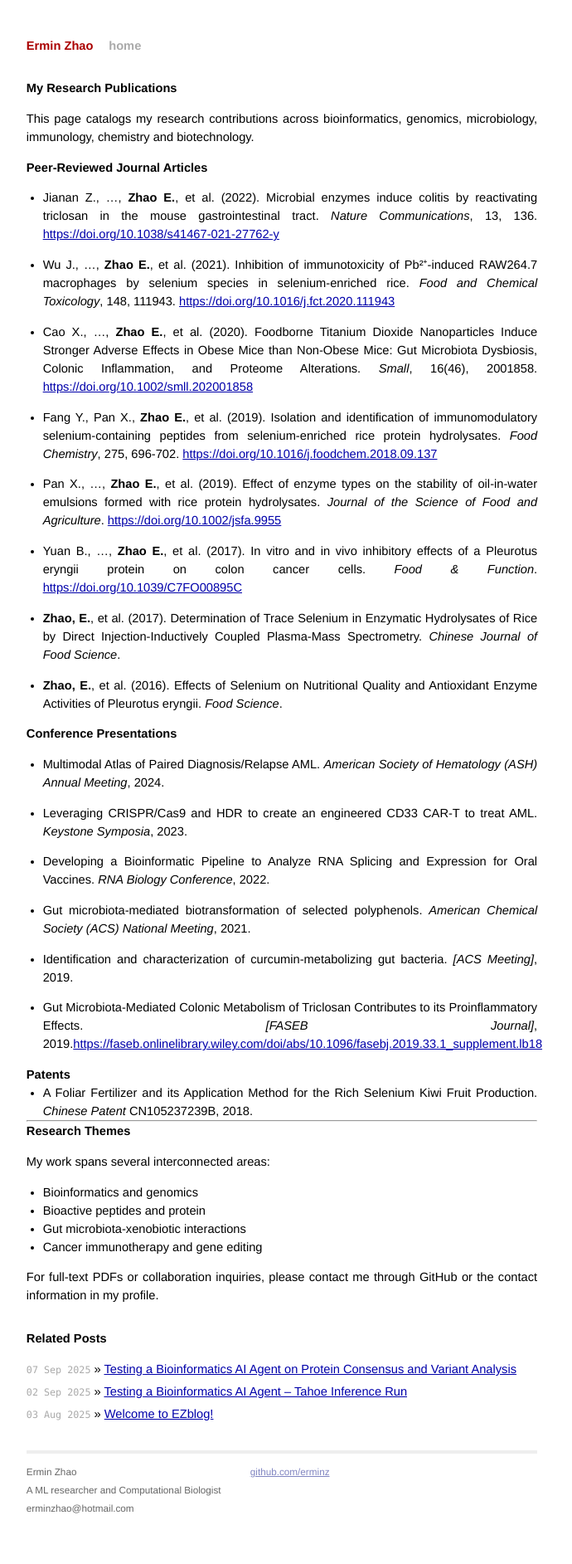
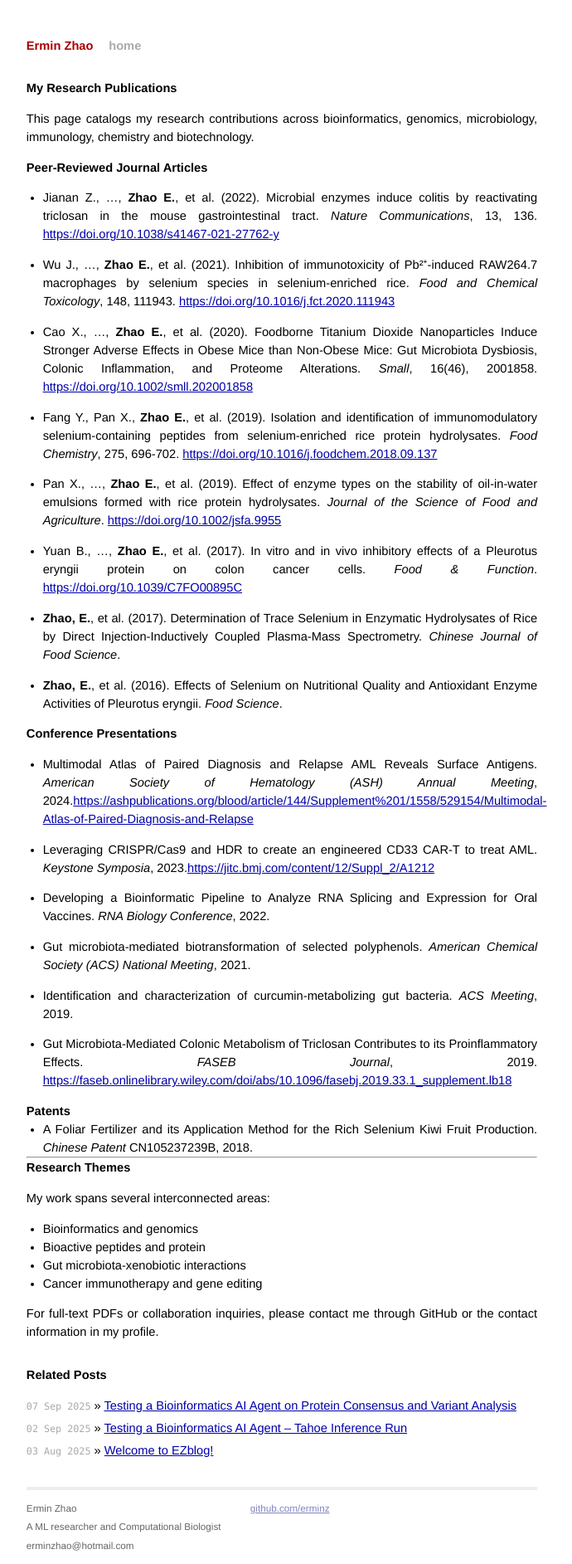
Before and after one commit to ErminZ/EZblog, a Jekyll site: the page built from _posts/2026-01-06-research-publications.md, in a window 1280 px wide. Shown: the whole page at 83% size, without its empty margins (300-990 px from the left). Built offline with Jekyll 4.4.1, drawn with Linux system fonts in a browser that asks for light colours; before the commit the page ends 1841 px from its top, so only the background shows below that.

Commit message:
update linked

```diff
--- a/_posts/2026-01-06-research-publications.md
+++ b/_posts/2026-01-06-research-publications.md
@@ -29,17 +29,17 @@ This page catalogs my research contributions across bioinformatics, genomics, mi
 
 ## Conference Presentations
 
-- Multimodal Atlas of Paired Diagnosis/Relapse AML. *American Society of Hematology (ASH) Annual Meeting*, 2024.
+- Multimodal Atlas of Paired Diagnosis and Relapse AML Reveals Surface Antigens. *American Society of Hematology (ASH) Annual Meeting*, 2024.[https://ashpublications.org/blood/article/144/Supplement%201/1558/529154/Multimodal-Atlas-of-Paired-Diagnosis-and-Relapse](https://doi.org/10.1182/blood-2024-205147)
 
-- Leveraging CRISPR/Cas9 and HDR to create an engineered CD33 CAR-T to treat AML. *Keystone Symposia*, 2023.
+- Leveraging CRISPR/Cas9 and HDR to create an engineered CD33 CAR-T to treat AML. *Keystone Symposia*, 2023.[https://jitc.bmj.com/content/12/Suppl_2/A1212](https://doi.org/10.1136/jitc-2024-SITC2024.1092)
 
 - Developing a Bioinformatic Pipeline to Analyze RNA Splicing and Expression for Oral Vaccines. *RNA Biology Conference*, 2022.
 
 - Gut microbiota-mediated biotransformation of selected polyphenols. *American Chemical Society (ACS) National Meeting*, 2021.
 
-- Identification and characterization of curcumin-metabolizing gut bacteria. *[ACS Meeting]*, 2019.
+- Identification and characterization of curcumin-metabolizing gut bacteria. *ACS Meeting*, 2019.
 
-- Gut Microbiota-Mediated Colonic Metabolism of Triclosan Contributes to its Proinflammatory Effects. *[FASEB Journal]*, 2019.[https://faseb.onlinelibrary.wiley.com/doi/abs/10.1096/fasebj.2019.33.1_supplement.lb18](https://doi.org/10.1096/fasebj.2019.33.1_supplement.lb18)
+- Gut Microbiota-Mediated Colonic Metabolism of Triclosan Contributes to its Proinflammatory Effects. *FASEB Journal*, 2019. [https://faseb.onlinelibrary.wiley.com/doi/abs/10.1096/fasebj.2019.33.1_supplement.lb18](https://doi.org/10.1096/fasebj.2019.33.1_supplement.lb18)
 
 ## Patents
 
```
